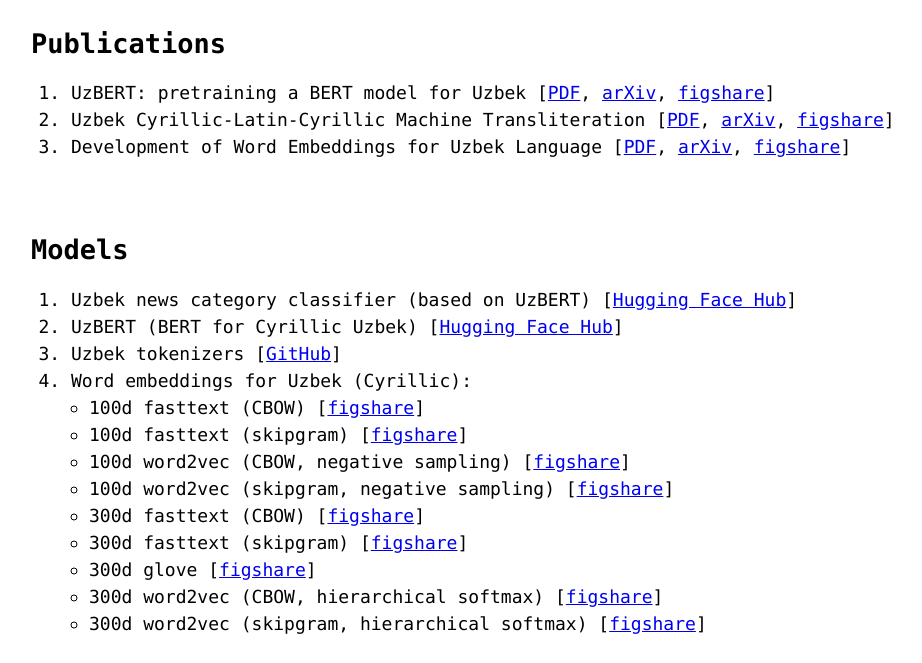
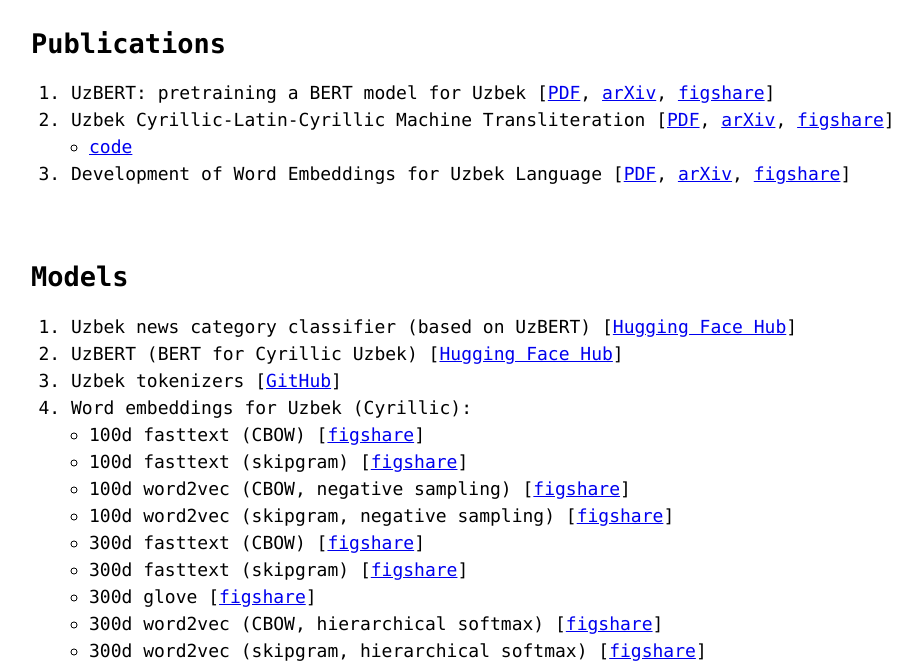
Before and after one commit to coppercitylabs/coppercitylabs.github.io, a plain HTML site: page index.html in a window 1280 px wide. Shown: the part 142-805 px from the top of the page, without its empty margins (161-1083 px from the left). Drawn offline with Linux system fonts and the light colour scheme.

Commit message:
Add link to code for Uzbek Cyrillic-Latin-Cyrillic Machine Transliteration

```diff
--- a/index.html
+++ b/index.html
@@ -21,7 +21,17 @@
                 <h2 id="publications">Publications<a href="#publications"></a></h2>
                 <ol>
                     <li>UzBERT: pretraining a BERT model for Uzbek [<a href="papers/uzbert-pretrainig-a-bert-model-for-uzbek.pdf">PDF</a>, <a href="https://arxiv.org/abs/2108.09814">arXiv</a>, <a href="https://doi.org/10.6084/m9.figshare.16369125.v1">figshare</a>]</li>
-                    <li>Uzbek Cyrillic-Latin-Cyrillic Machine Transliteration [<a href="papers/uzbek-cyrillic-latin-cyrillic-machine-transliteration.pdf">PDF</a>, <a href="https://arxiv.org/abs/2101.05162">arXiv</a>, <a href="https://doi.org/10.6084/m9.figshare.13565057">figshare</a>]</li>
+                    <li>
+                        Uzbek Cyrillic-Latin-Cyrillic Machine Transliteration
+                        [<a href="papers/uzbek-cyrillic-latin-cyrillic-machine-transliteration.pdf">PDF</a>,
+                        <a href="https://arxiv.org/abs/2101.05162">arXiv</a>,
+                        <a href="https://doi.org/10.6084/m9.figshare.13565057">figshare</a>]
+                        <ul>
+                            <li>
+                                <a href="https://github.com/coppercitylabs/code-for-papers/tree/main/uzbek-cyrl-latn-cyrl-transliteration">code</a>
+                            </li>
+                        </ul>
+                    </li>
                     <li>Development of Word Embeddings for Uzbek Language [<a href="papers/development-of-word-embeddings-for-uzbek-language.pdf">PDF</a>, <a href="https://arxiv.org/abs/2009.14384">arXiv</a>, <a href="https://doi.org/10.6084/m9.figshare.13565066">figshare</a>]
                     </li>
                 </ol>
```
